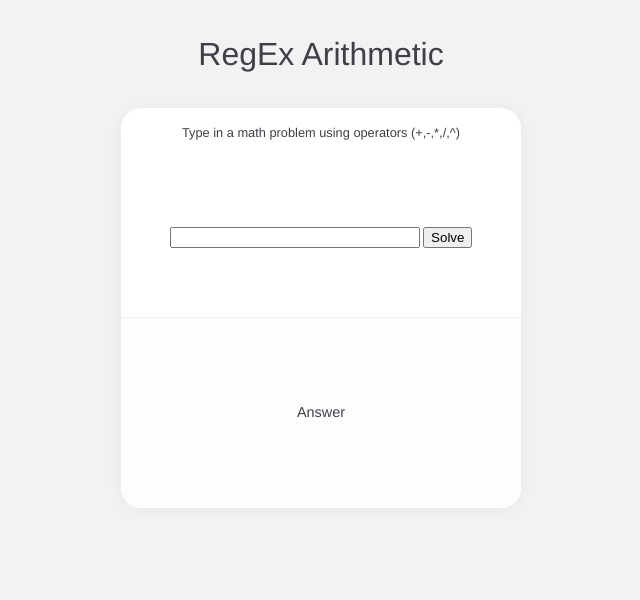
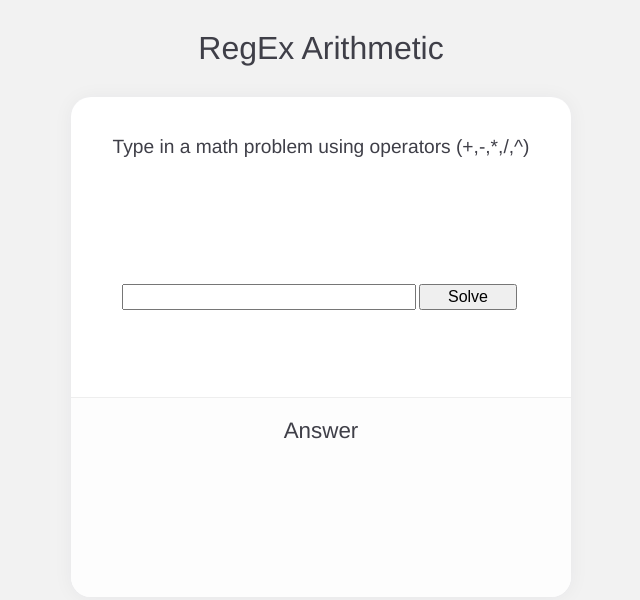
Before and after one commit to ren132710/regex-math, a website with bundled scripts: page index.html in a window 1280 px wide. Shown: the whole page, without its empty margins (319-959 px from the left). Built offline with nearby package versions, Linux system fonts and the light colour scheme.

Commit message:
cleanup grid

```diff
--- a/index.html
+++ b/index.html
@@ -16,7 +16,7 @@
         <div class="grid-row form-row">
           <form id="equation-form">
             <input id="equation" class="input" />
-            <button type="submit">Solve</button>
+            <button id="btn" type="submit">Solve</button>
           </form>
         </div>
         <div class="grid-row answer-row">
--- a/styles.css
+++ b/styles.css
@@ -1,42 +1,35 @@
 * {
-  margin: 0;
   box-sizing: border-box;
 }
 
 body {
+  margin: 0;
   font-family: 'SuisseIntl', 'Helvetica', 'Arial', sans-serif;
   -webkit-font-smoothing: antialiased;
-  color: #3f3f48;
-  min-height: 100vh;
-  background-color: #f2f2f2;
-  position: relative;
-  font-size: 0.8rem;
-  line-height: 1.5;
-}
-
-.main-background {
   display: flex;
   flex-direction: column;
-  justify-content: flex-start;
+  justify-content: center;
   align-items: center;
+  color: #3f3f48;
   background-color: #f2f2f2;
-  min-height: 100vh;
+  font-size: 1rem;
 }
 
 .title {
   font-size: 2rem;
   margin-top: 30px;
   margin-bottom: 30px;
+  text-align: center;
 }
 
 .grid-container {
   display: grid;
-  grid-template-rows: 50px;
-  grid-auto-rows: auto;
-  min-width: 400px;
-  max-width: 400px;
-  min-height: 400px;
-  min-height: 400px;
+  grid-template-rows: 100px;
+  grid-auto-rows: minmax(100px, auto);
+  min-width: 500px;
+  max-width: 500px;
+  min-height: 500px;
+  min-height: 500px;
   background-color: #fff;
   border-radius: 20px;
   box-shadow: 0px 1px 20px rgb(0 27 58 / 5%);
@@ -51,27 +44,42 @@ body {
   flex-direction: column;
   justify-content: center;
   align-items: center;
-  padding: 5px 20px;
+  padding: 30px 5px;
   text-align: center;
+  font-size: 1.2rem;
 }
 
 .form-row {
   display: flex;
   flex-direction: column;
   justify-content: center;
+  padding: 30px 5px;
+}
+
+#equation-form {
+  display: flex;
+  flex-direction: row;
+  justify-content: center;
   align-items: center;
-  padding: 5px 20px;
-  text-align: center;
+  height: 60%;
 }
 
 .input {
-  width: 250px;
+  width: 60%;
+  height: 30%;
+}
+
+#btn {
+  width: 20%;
+  height: 30%;
+  margin: 3px;
+  font-size: 1rem;
 }
 
 .answer-row {
   display: flex;
   flex-direction: column;
-  justify-content: center;
+  justify-content: flex-start;
   align-items: center;
   text-align: center;
   padding: 20px;
@@ -83,5 +91,5 @@ body {
 }
 
 .answer-title {
-  font-size: 0.9rem;
+  font-size: 1.4rem;
 }
```
